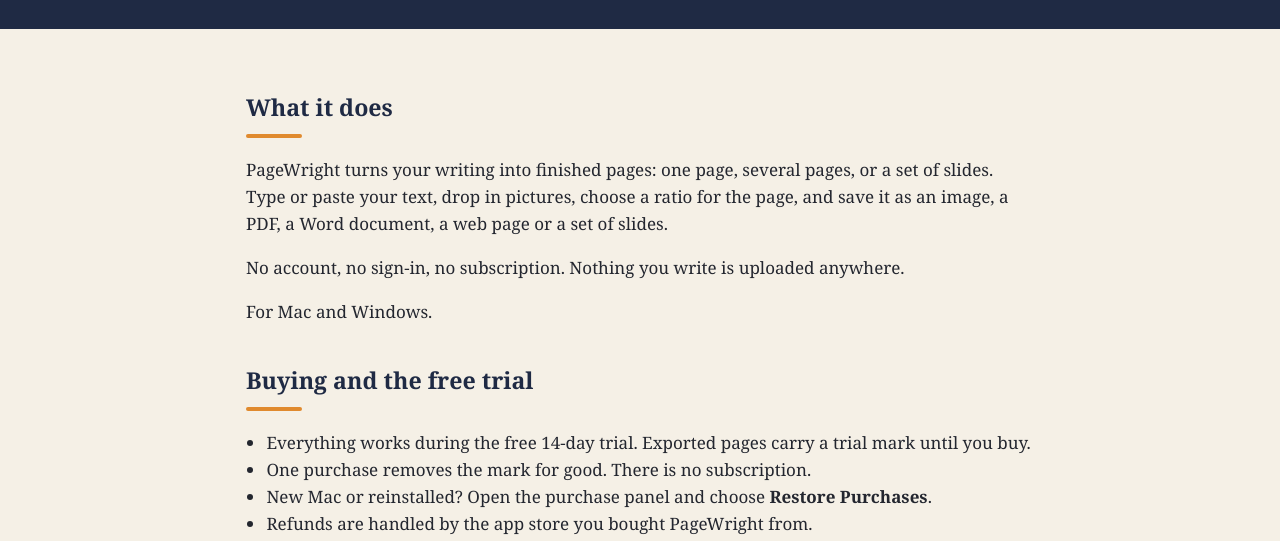
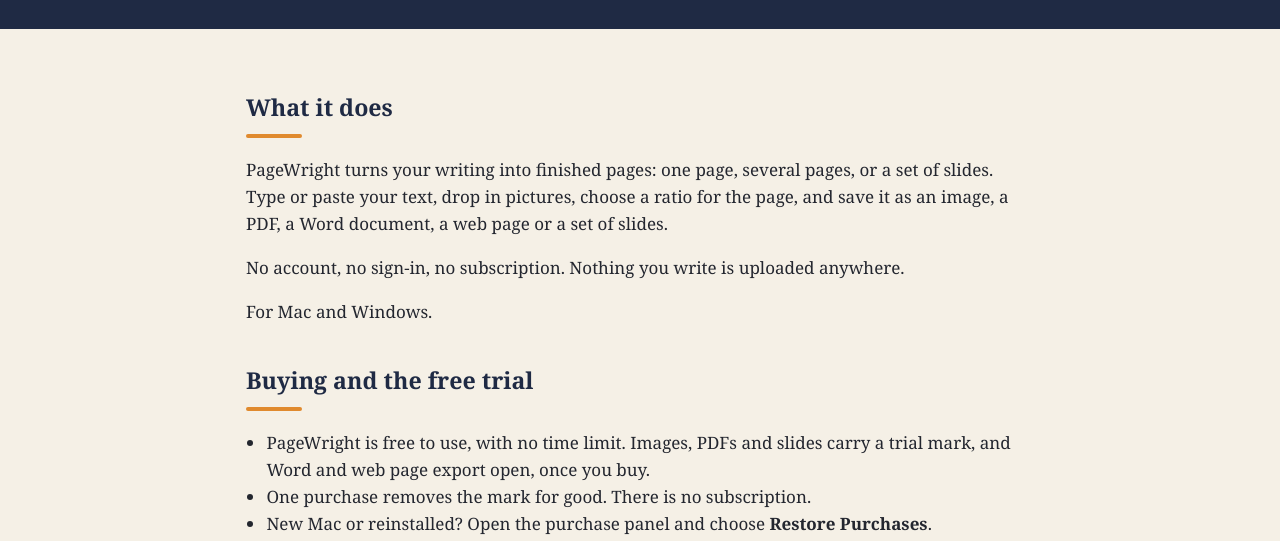
Before and after one commit to AmelieMc/ameliestudios-site, a plain HTML site: page pagewright/index.html in a window 1280 px wide. Shown: the part 259-800 px from the top of the page. Drawn offline with Linux system fonts and the light colour scheme.

Commit message:
PageWright: no time limit

```diff
--- a/pagewright/index.html
+++ b/pagewright/index.html
@@ -26,7 +26,7 @@
   <h2>Buying and the free trial</h2>
   <div class="rule"></div>
   <ul>
-    <li>Everything works during the free 14-day trial. Exported pages carry a trial mark until you buy.</li>
+    <li>PageWright is free to use, with no time limit. Images, PDFs and slides carry a trial mark, and Word and web page export open, once you buy.</li>
     <li>One purchase removes the mark for good. There is no subscription.</li>
     <li>New Mac or reinstalled? Open the purchase panel and choose <b>Restore Purchases</b>.</li>
     <li>Refunds are handled by the app store you bought PageWright from.</li>
```
